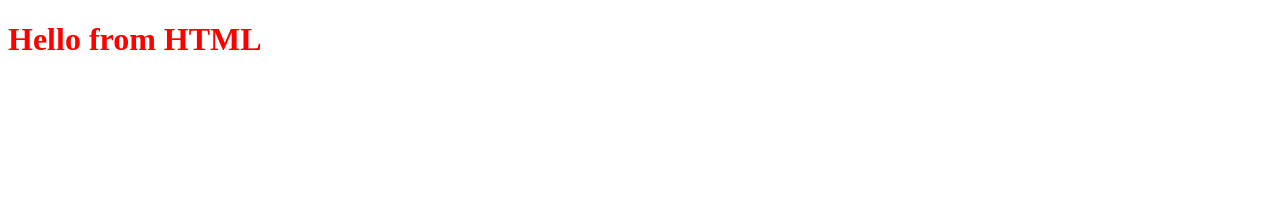
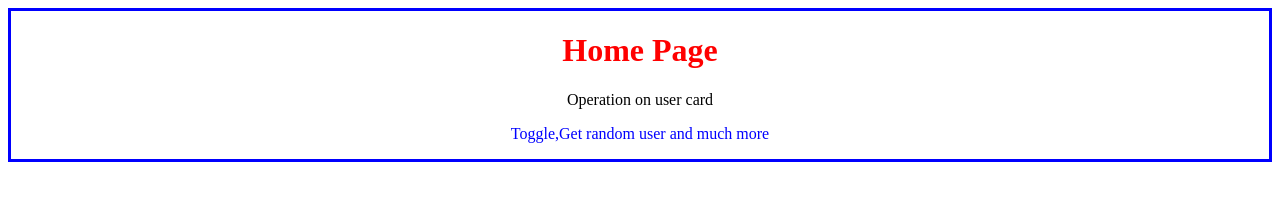
Before and after one commit to aswinianmangari/autosuggest, a website: page frontend/index.html in a window 1280 px wide. Drawn offline with Linux system fonts and the light colour scheme.

Commit message:
web server

```diff
--- a/frontend/index.css
+++ b/frontend/index.css
@@ -1,3 +1,19 @@
 h1{
     color: red;
 }
+#home-intro{
+    text-align: center;
+
+    border: 3px;
+    border-color: black;
+    border-style: solid;
+
+    border: 3px solid blue;
+}
+#home-intro:hover{
+    background-color: burlywood;
+
+}
+#p2{
+    color: blue;
+}
--- a/frontend/index.html
+++ b/frontend/index.html
@@ -7,7 +7,11 @@
     <link rel="stylesheet" href="index.css">
 </head>
 <body>
-    <h1>Hello from HTML</h1>
+    <div id="home-intro">
+    <h1> Home Page</h1>
+    <p id="p1"> Operation on user card</p>
+    <p id="p2"> Toggle,Get random user and much more</p>
+    </div>
     <script src="index.js"></script>
 </body>
 </html>
```
